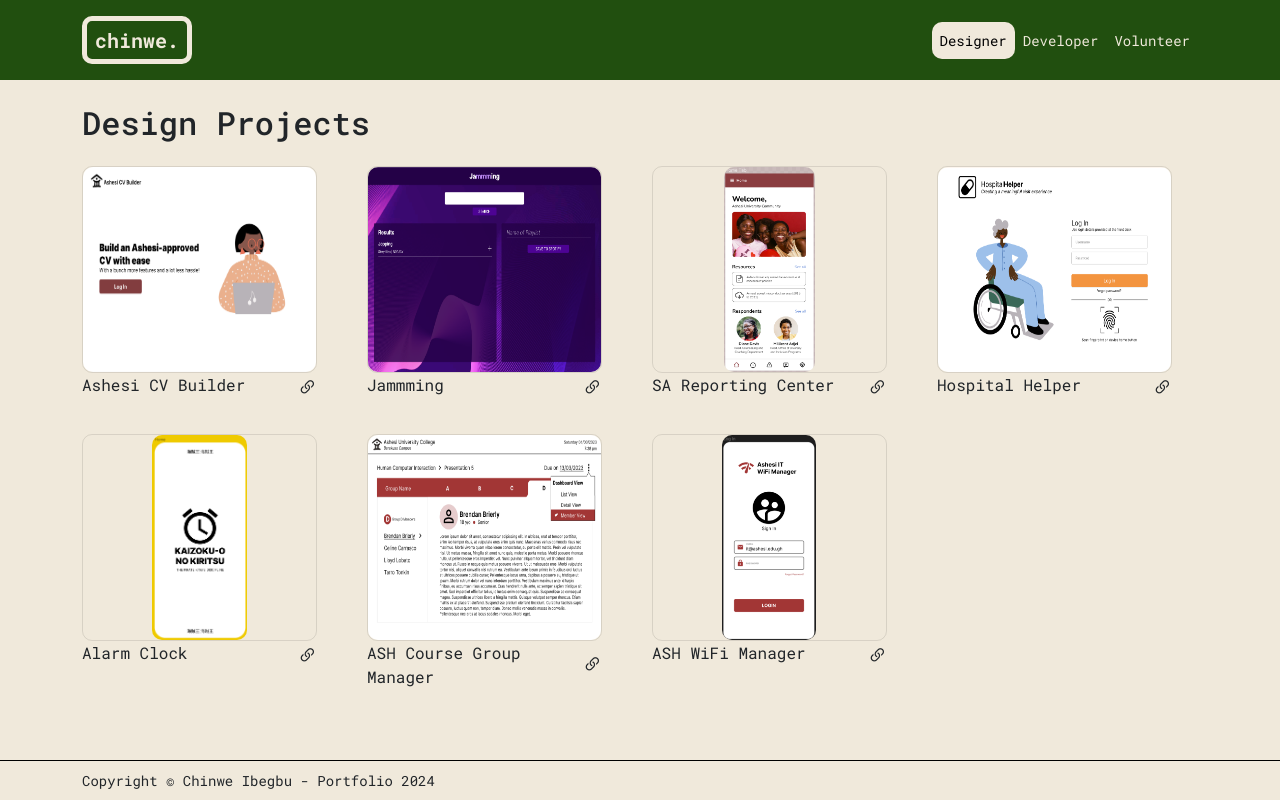
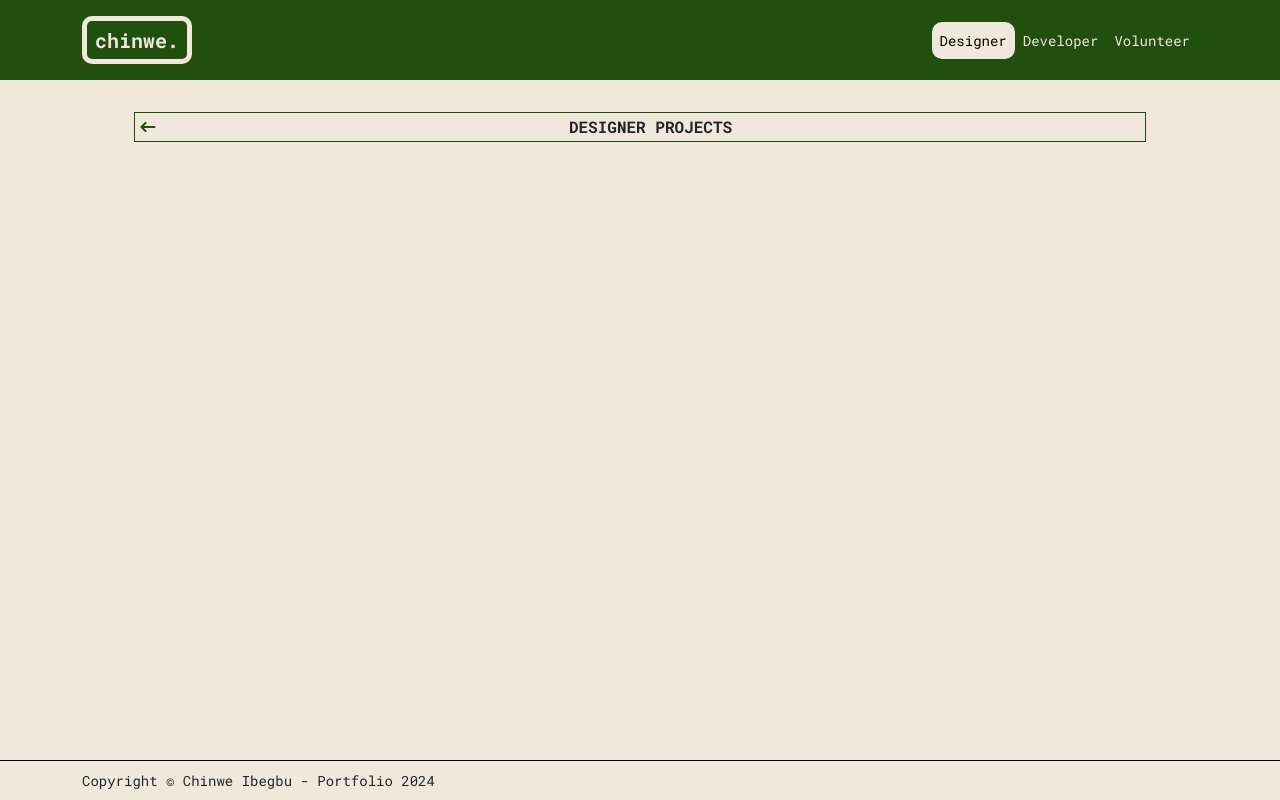
Before and after one commit to chinweibegbu/portfolio, a React (Create React App) app: page /designer in a window 1280 px wide. Built offline with nearby package versions, Linux system fonts and the light colour scheme.

Commit message:
Reimplement base portfolio page

```diff
--- /dev/null
+++ b/src/components/common/PageHeader.js
@@ -0,0 +1,16 @@
+import React from "react";
+import { useNavigate } from "react-router-dom";
+import '../../styles/PageHeader.css';
+
+function PageHeader({ title }) {
+    const navigate = useNavigate();
+
+    return (
+        <div className="PageHeader bordered d-flex flex-row">
+            <i onClick={() => { navigate(-1); }} className="bi-arrow-left align-content-center" />
+            <p className="title m-auto">{title} Projects</p>
+        </div>
+    );
+}
+
+export default PageHeader;
--- a/src/components/pages/Designer.js
+++ b/src/components/pages/Designer.js
@@ -1,23 +1,24 @@
 import React, { useState, useEffect } from "react";
 import '../../styles/Designer.css';
-import { projectData } from "../../utils/project-data.js";
-import { getProjectData } from "../../utils/get-project-data.js";
+// import { projectData } from "../../utils/project-data.js";
+// import { getProjectData } from "../../utils/get-project-data.js";
 
-import DesignPreview from "./DesignPreview.js";
+// import DesignPreview from "./DesignPreview.js";
+import PageHeader from "../common/PageHeader.js";
 
 function Designer() {
-    const [allProjectData, setAllProjectData] = useState(null);
-    const [isLoading, setIsLoading] = useState(true);
+    // const [allProjectData, setAllProjectData] = useState(null);
+    // const [isLoading, setIsLoading] = useState(true);
 
-    // Load project data once page is loaded
-    useEffect(() => {
-        setAllProjectData(projectData);
-        setIsLoading(false);
-    });
+    // // Load project data once page is loaded
+    // useEffect(() => {
+    //     setAllProjectData(projectData);
+    //     setIsLoading(false);
+    // });
 
     return (
-        <div className="Designer container py-3">
-            <div className="row">
+        <div className="Designer container Container">
+            {/* <div className="row">
                 <h2 className="my-2">Design Projects</h2>
             </div>
             <div className="row d-flex flex-wrap">
@@ -28,7 +29,10 @@ function Designer() {
                             return <DesignPreview key={key} projectName={projectName} projectData={getProjectData(projectName)} />
                         })
                 }
-            </div>
+            </div> */}
+
+             <PageHeader title="Designer" />
+
         </div>
     );
 }
--- a/src/components/pages/Developer.js
+++ b/src/components/pages/Developer.js
@@ -1,9 +1,11 @@
 import React from "react";
-import UnderConstruction from "../common/UnderConstruction.js";
+import PageHeader from "../common/PageHeader.js";
 
 function Developer() {
     return (
-        <UnderConstruction />
+        <div className="Developer container Container">
+            <PageHeader title="Developer" />
+        </div>
     );
 }
 
--- a/src/components/pages/Volunteer.js
+++ b/src/components/pages/Volunteer.js
@@ -1,9 +1,11 @@
 import React from "react";
-import UnderConstruction from "../common/UnderConstruction.js";
+import PageHeader from "../common/PageHeader.js";
 
 function Volunteer() {
     return (
-        <UnderConstruction />
+        <div className="Volunteer container Container">
+            <PageHeader title="Volunteer" />
+        </div>
     );
 }
 
--- a/src/styles/App.css
+++ b/src/styles/App.css
@@ -30,6 +30,12 @@
   background-color: var(--dark-green);
 }
 
+.Container {
+  height: 100%;
+  width: 100%;
+  padding: 2rem 4rem;
+}
+
 .heading {
   font-size: xx-large;
   font-weight: 700;
--- /dev/null
+++ b/src/styles/PageHeader.css
@@ -0,0 +1,20 @@
+.PageHeader {
+    height: 30px;
+    width: 100%;
+    border-color: var(--dark-green);
+}
+
+.PageHeader i {
+    margin-left: 5px;
+    color: var(--dark-green);
+    -webkit-text-stroke: 1px;
+}
+
+.PageHeader i:hover {
+    cursor: pointer;
+}
+
+.PageHeader .title {
+    text-transform: uppercase;
+    font-weight: bold;
+}
```
